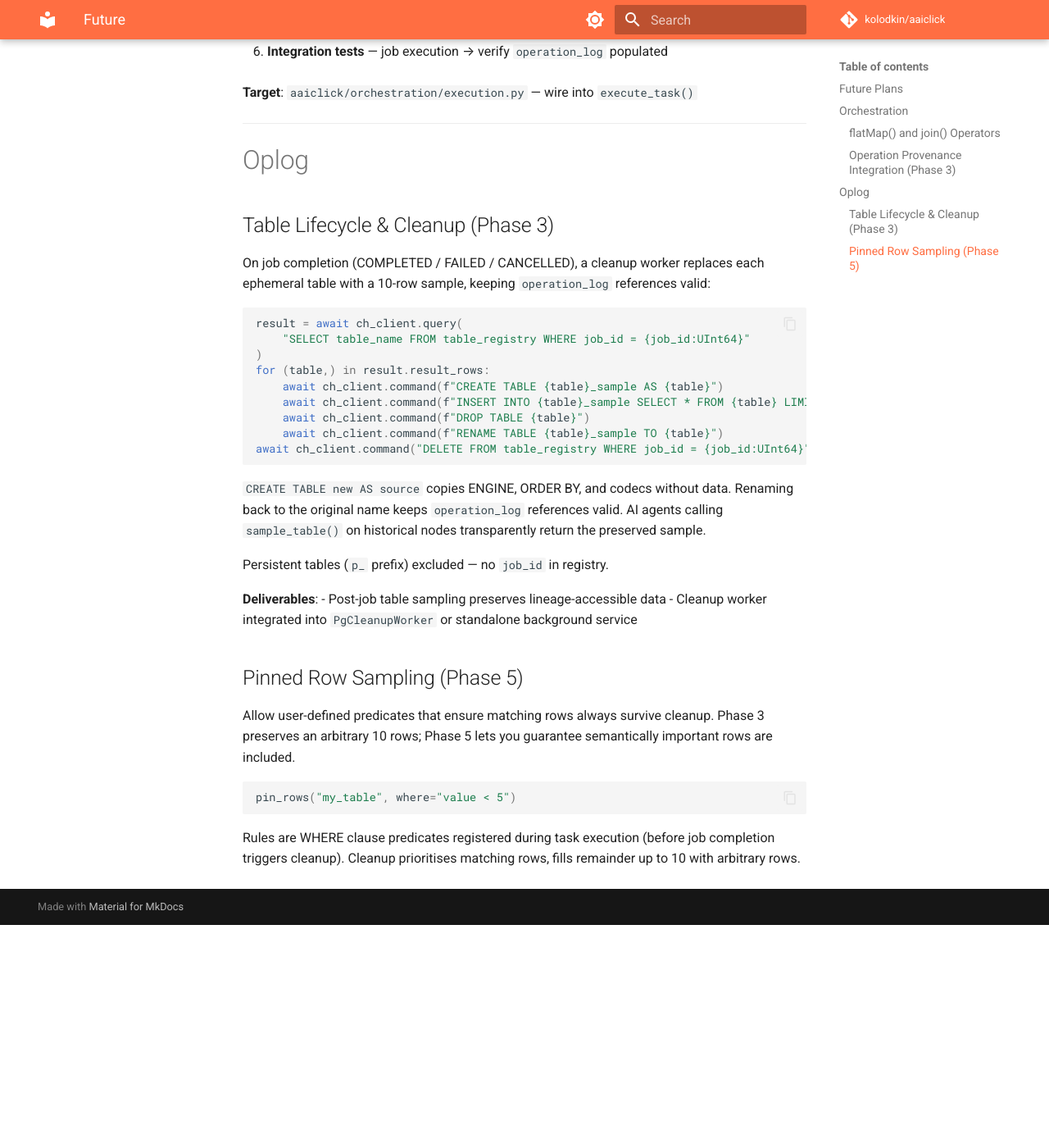
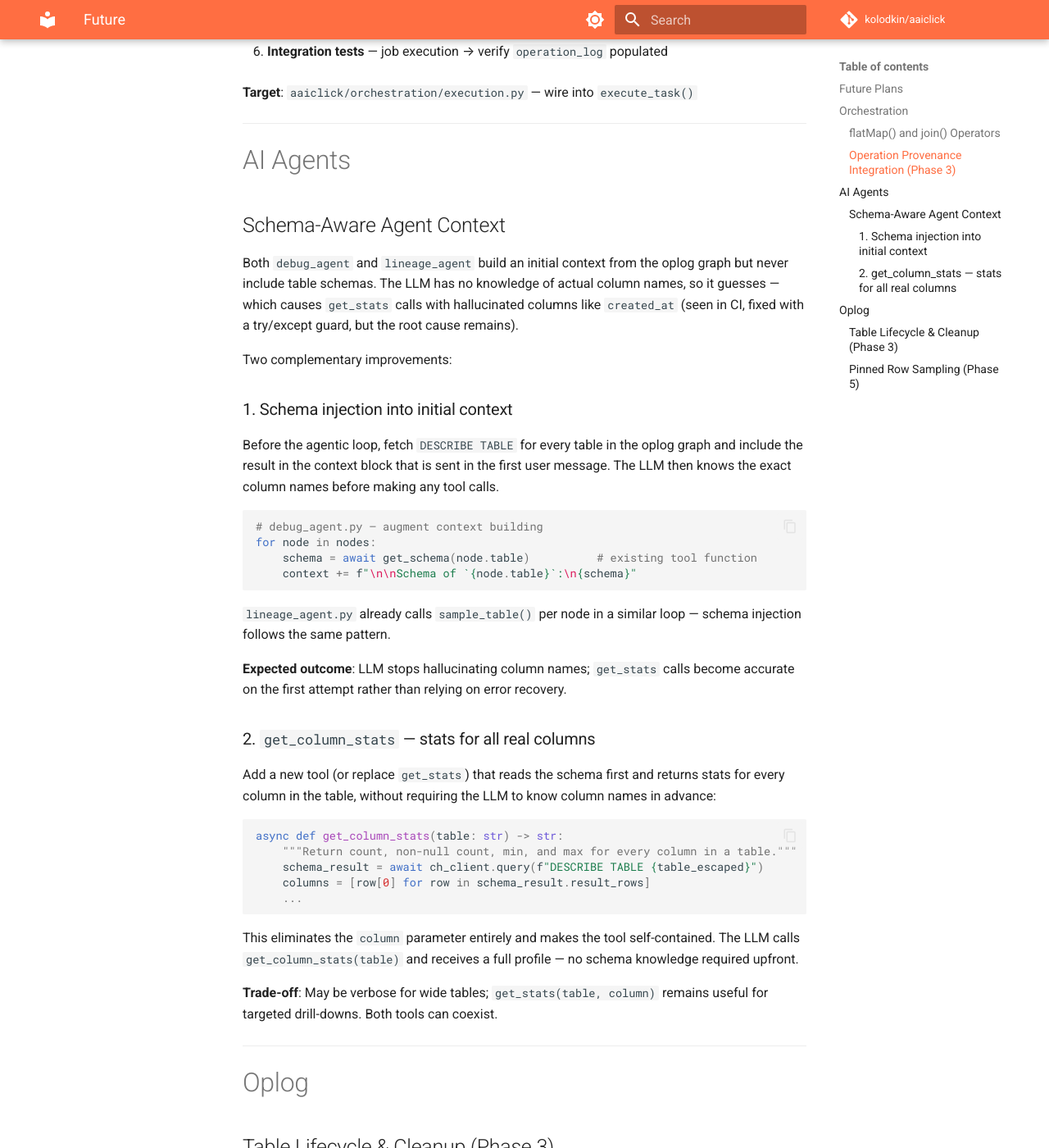
Before and after one commit to kolodkin/aaiclick, an MkDocs documentation site: the page built from docs/future.md, in a window 1280 px wide and 1400 px high, scrolled down 915 px. Shown: the whole window at 82% size. Built offline with MkDocs 1.6.1 and Material for MkDocs 9.7.7, drawn with Linux system fonts in a browser that asks for light colours; comment, search, counter and statistics services are not loaded; before the commit the page ends 2043 px from its top, so only the background shows below that.

Commit message:
docs: add schema-aware agent context spec to future.md
Documents two planned improvements to prevent LLM column hallucination:
1. Schema injection into initial debug/lineage agent context
2. get_column_stats() tool that self-discovers columns via DESCRIBE TABLE

````diff
--- a/docs/future.md
+++ b/docs/future.md
@@ -30,6 +30,57 @@ Wire `OplogCollector` into `execute_task()` so all jobs automatically capture pr
 3. **Integration tests** — job execution → verify `operation_log` populated
 
 **Target**: `aaiclick/orchestration/execution.py` — wire into `execute_task()`
+
+---
+
+# AI Agents
+
+## Schema-Aware Agent Context
+
+Both `debug_agent` and `lineage_agent` build an initial context from the oplog graph but never
+include table schemas. The LLM has no knowledge of actual column names, so it guesses — which
+causes `get_stats` calls with hallucinated columns like `created_at` (seen in CI, fixed with a
+try/except guard, but the root cause remains).
+
+Two complementary improvements:
+
+### 1. Schema injection into initial context
+
+Before the agentic loop, fetch `DESCRIBE TABLE` for every table in the oplog graph and include
+the result in the context block that is sent in the first user message. The LLM then knows the
+exact column names before making any tool calls.
+
+```python
+# debug_agent.py — augment context building
+for node in nodes:
+    schema = await get_schema(node.table)          # existing tool function
+    context += f"\n\nSchema of `{node.table}`:\n{schema}"
+```
+
+`lineage_agent.py` already calls `sample_table()` per node in a similar loop — schema injection
+follows the same pattern.
+
+**Expected outcome**: LLM stops hallucinating column names; `get_stats` calls become accurate on
+the first attempt rather than relying on error recovery.
+
+### 2. `get_column_stats` — stats for all real columns
+
+Add a new tool (or replace `get_stats`) that reads the schema first and returns stats for every
+column in the table, without requiring the LLM to know column names in advance:
+
+```python
+async def get_column_stats(table: str) -> str:
+    """Return count, non-null count, min, and max for every column in a table."""
+    schema_result = await ch_client.query(f"DESCRIBE TABLE {table_escaped}")
+    columns = [row[0] for row in schema_result.result_rows]
+    ...
+```
+
+This eliminates the `column` parameter entirely and makes the tool self-contained. The LLM calls
+`get_column_stats(table)` and receives a full profile — no schema knowledge required upfront.
+
+**Trade-off**: May be verbose for wide tables; `get_stats(table, column)` remains useful for
+targeted drill-downs. Both tools can coexist.
 
 ---
 
````
